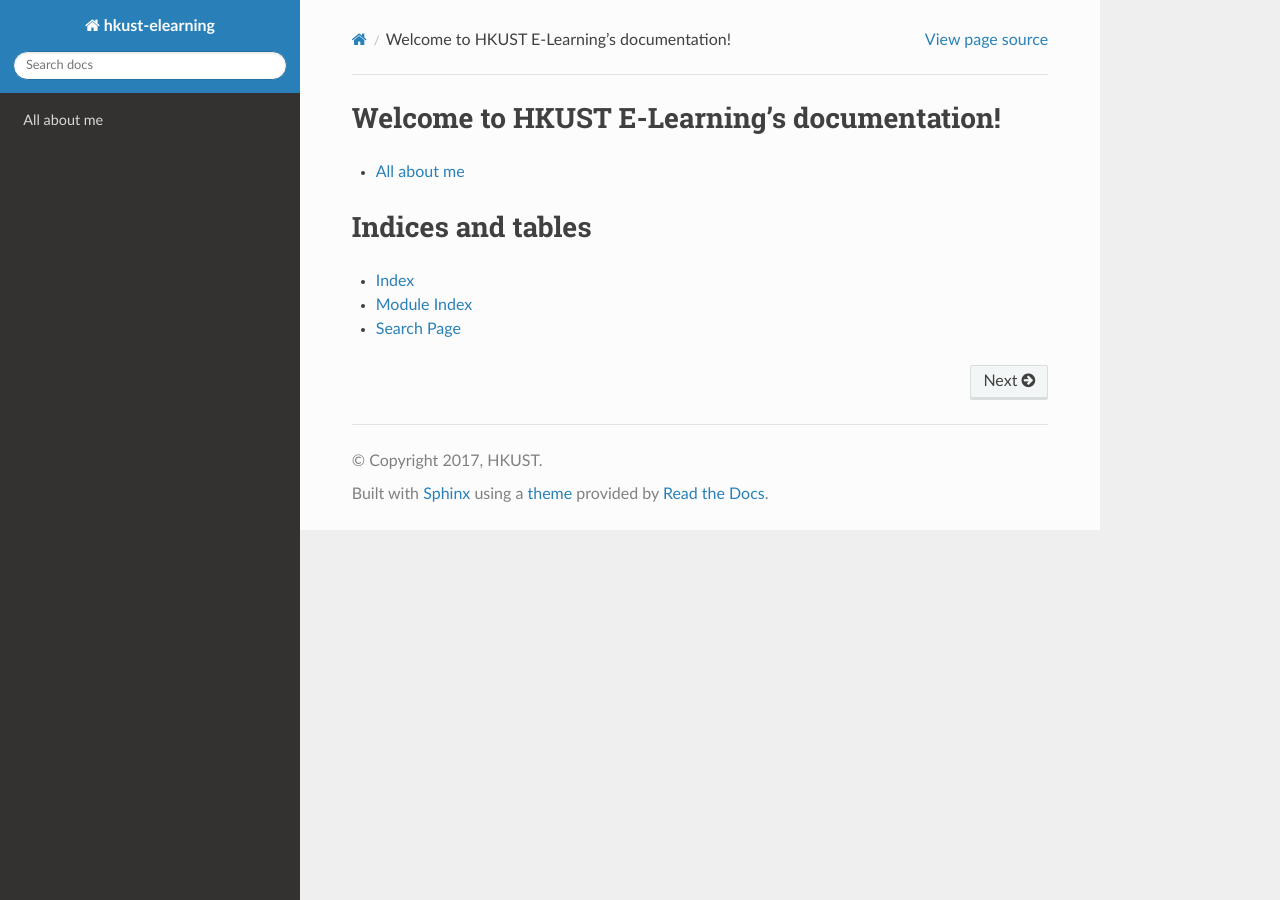
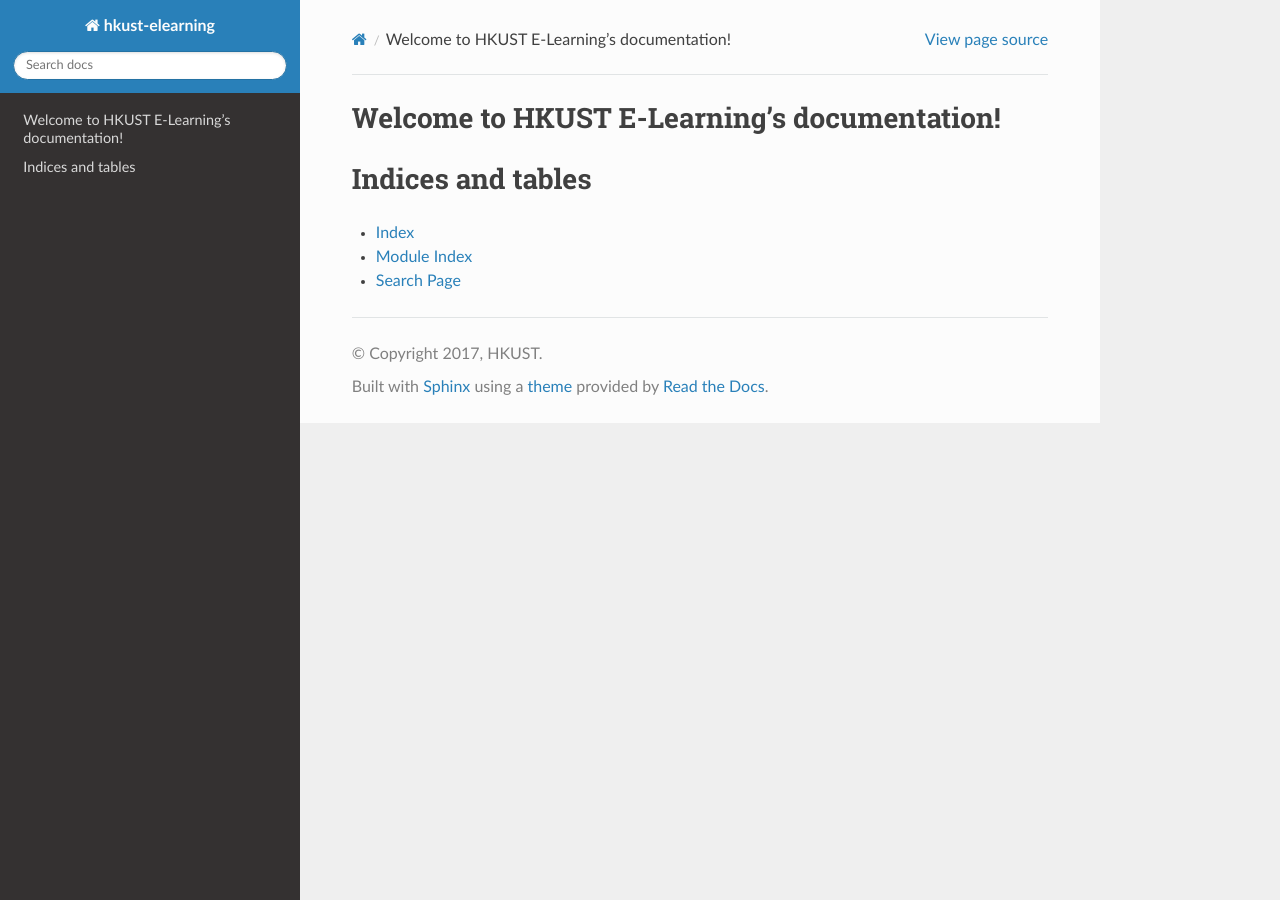
Before and after one commit to cleanu/hkust-elearning, a Sphinx documentation site: the page built from source/index.rst, in a window 1280 px wide. Built offline with Sphinx 7.4.7 and the Read the Docs theme 2.0.0, drawn with Linux system fonts in a browser that asks for light colours.

Commit message:
Update index.rst

```diff
--- a/source/index.rst
+++ b/source/index.rst
@@ -8,8 +8,8 @@
 
 .. toctree::
    :maxdepth: 2
+   :caption: Contents:
 
-   all-about-me
 
 
 
```
